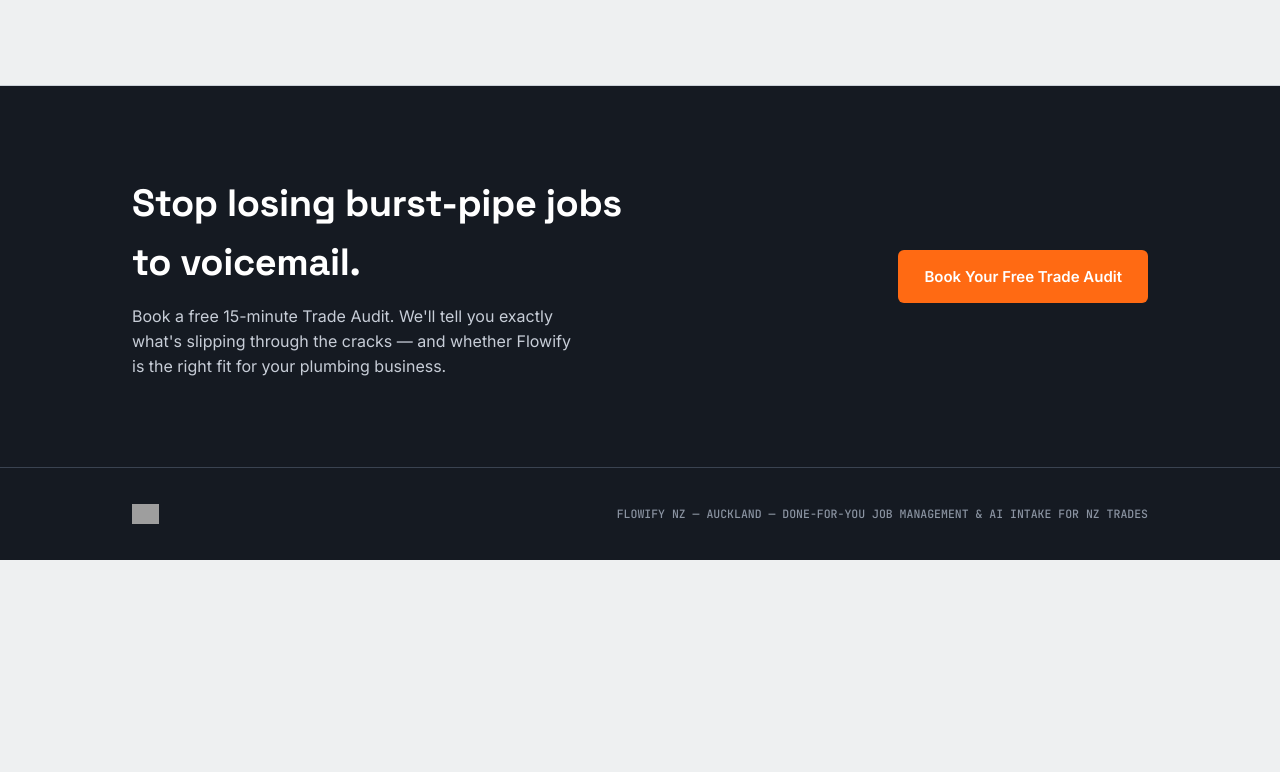
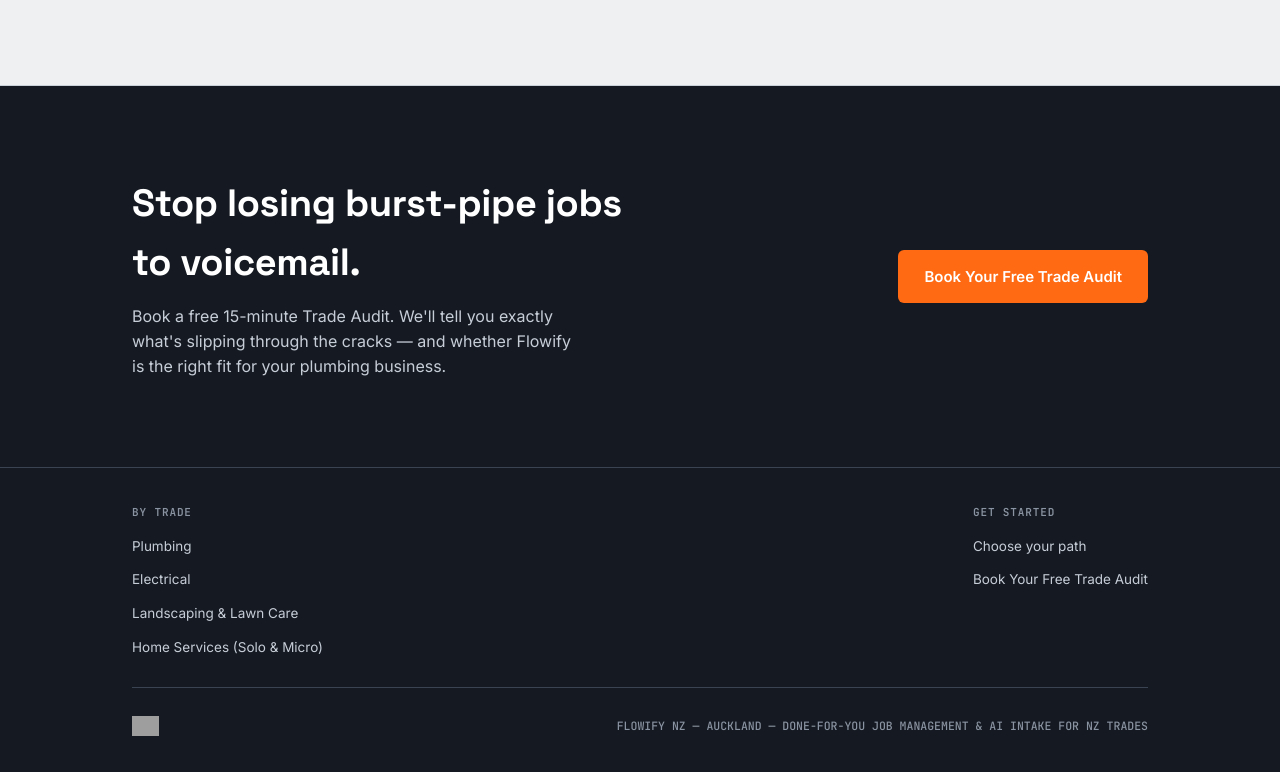
Before and after one commit to flowifynz/mainwebsite, a plain HTML site: page plumbing.html in a window 1280 px wide. Shown: the part 4068-4840 px from the top of the page. Before the commit the page ends 4628 px from the top, so only its background shows below. Drawn offline with Linux system fonts and the light colour scheme; grey boxes are pictures that could not be loaded.

Commit message:
Add files via upload

```diff
--- a/plumbing.html
+++ b/plumbing.html
@@ -235,6 +235,11 @@
 
   /* ---------- FOOTER ---------- */
   footer{background:var(--ink);border-top:1px solid var(--line-dark);padding:36px 0;}
+  .footer-links-row{display:flex;justify-content:space-between;gap:30px;flex-wrap:wrap;padding-bottom:28px;margin-bottom:28px;border-bottom:1px solid var(--line-dark);}
+  .footer-col .fc-label{font-family:var(--font-mono);font-size:11px;font-weight:600;letter-spacing:0.08em;color:var(--slate-light);margin-bottom:12px;}
+  .footer-col ul{list-style:none;display:flex;flex-direction:column;gap:9px;}
+  .footer-col ul a{font-size:13.5px;color:#C7CDD7;text-decoration:none;}
+  .footer-col ul a:hover{color:var(--white);}
   .footer-inner{display:flex;justify-content:space-between;align-items:center;flex-wrap:wrap;gap:16px;}
   .footer-brand{display:flex;align-items:center;gap:8px;font-family:var(--font-display);font-weight:700;font-size:15px;color:var(--white);}
   .footer-brand .logo-img{height:20px;width:auto;display:block;}
@@ -442,9 +447,29 @@
 </section>
 
 <footer>
-  <div class="wrap footer-inner">
-    <div class="footer-brand"><img src="https://www.flowify.nz/flowifylogodark.png" alt="Flowify" class="logo-img"></div>
-    <div class="fine">FLOWIFY NZ — AUCKLAND — DONE-FOR-YOU JOB MANAGEMENT &amp; AI INTAKE FOR NZ TRADES</div>
+  <div class="wrap">
+    <div class="footer-links-row">
+      <div class="footer-col">
+        <div class="fc-label">BY TRADE</div>
+        <ul>
+          <li><a href="plumbing.html">Plumbing</a></li>
+          <li><a href="electrical.html">Electrical</a></li>
+          <li><a href="landscaping.html">Landscaping &amp; Lawn Care</a></li>
+          <li><a href="home-services.html">Home Services (Solo &amp; Micro)</a></li>
+        </ul>
+      </div>
+      <div class="footer-col">
+        <div class="fc-label">GET STARTED</div>
+        <ul>
+          <li><a href="#paths">Choose your path</a></li>
+          <li><a href="book.html">Book Your Free Trade Audit</a></li>
+        </ul>
+      </div>
+    </div>
+    <div class="footer-inner">
+      <div class="footer-brand"><img src="https://www.flowify.nz/flowifylogodark.png" alt="Flowify" class="logo-img"></div>
+      <div class="fine">FLOWIFY NZ — AUCKLAND — DONE-FOR-YOU JOB MANAGEMENT &amp; AI INTAKE FOR NZ TRADES</div>
+    </div>
   </div>
 </footer>
 
```
Also changed, not shown: electrical.html (+28 -3 lines), home-services.html (+28 -3 lines), index.html (+1 -1 lines), landscaping.html (+28 -3 lines).
